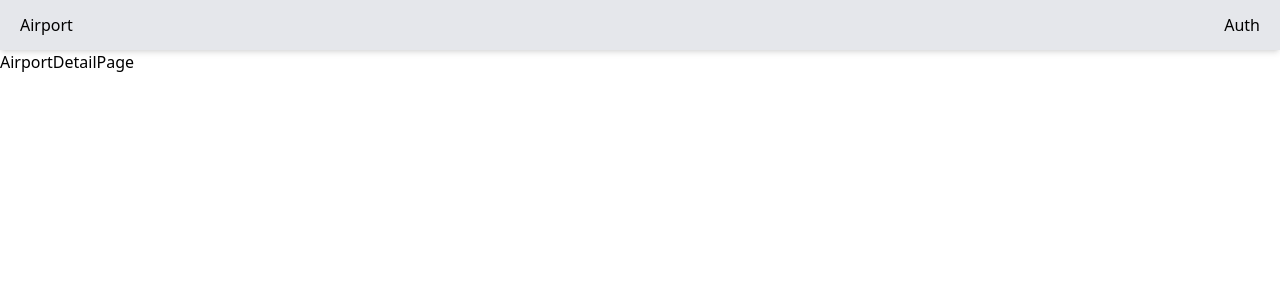
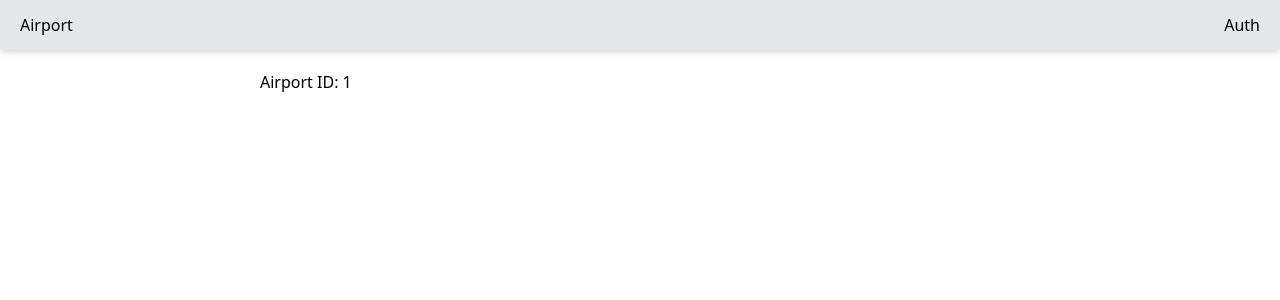
Before and after one commit to MaxTyshkevich/SPA-React-08.07.22, a React (Create React App) app: page /airport/1 in a window 1280 px wide. Shown: the top 300 px of the page. Built offline with nearby package versions, Linux system fonts and the light colour scheme.

Commit message:
feat: render card ditails

```diff
--- a/src/pages/AirportDetailPage.tsx
+++ b/src/pages/AirportDetailPage.tsx
@@ -1,7 +1,13 @@
 import React from "react";
+import { useParams } from "react-router-dom";
 
 const AirportDetailPage = () => {
-  return <div>AirportDetailPage</div>;
+  const param = useParams<"id">();
+  return (
+    <div className="container mx-auto pt-5 max-w-[760px]">
+      <h1>Airport ID: {param.id}</h1>
+    </div>
+  );
 };
 
 export default AirportDetailPage;
```
